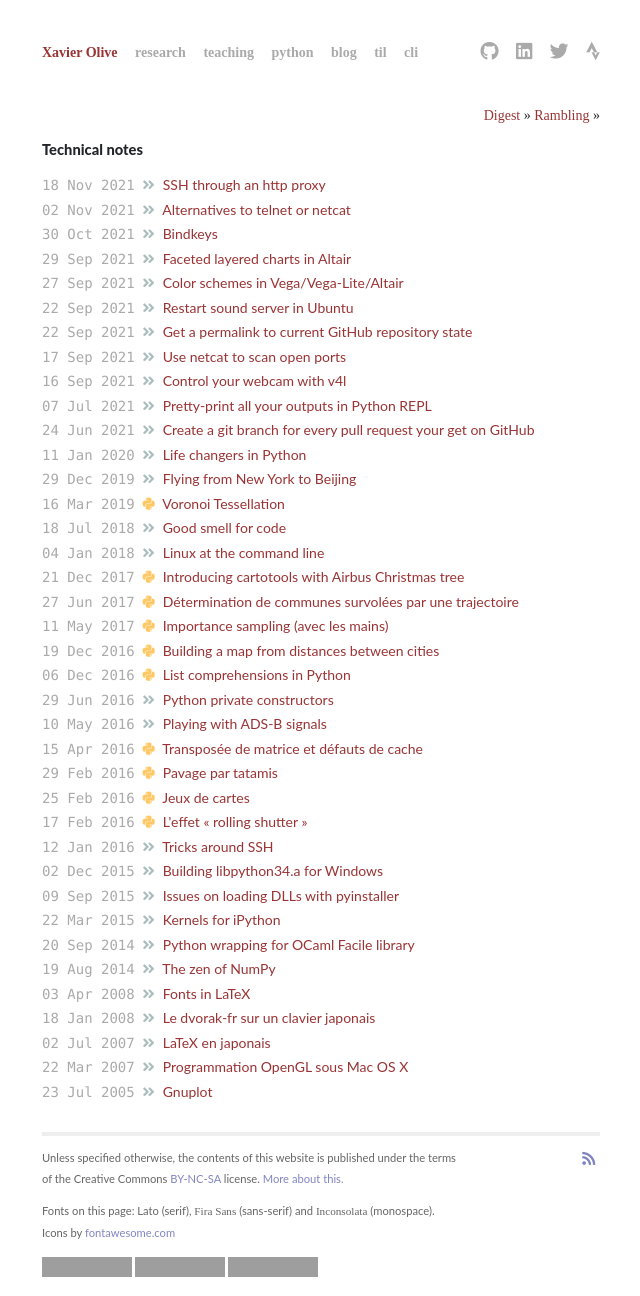
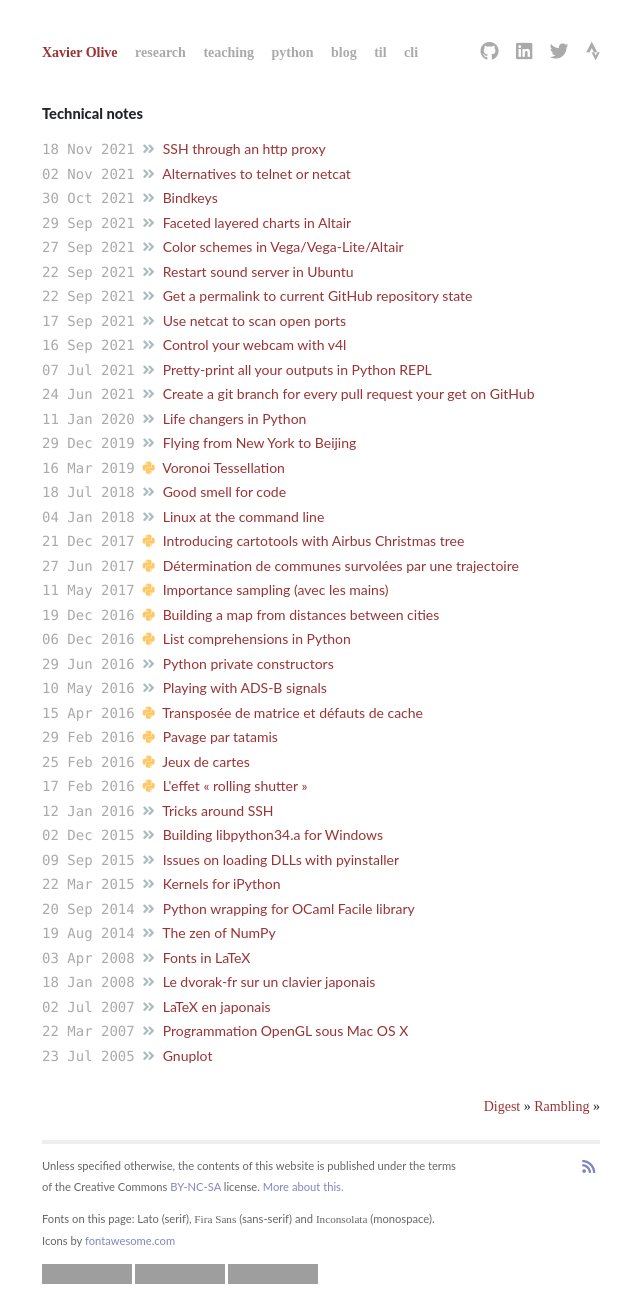
Before and after one commit to xoolive/xoolive.github.io, a Jekyll site: the page built from _pages/blog.html, in a window 1280 px wide. Shown: the whole page, without its empty margins (319-959 px from the left). Built offline with Jekyll 4.4.1, drawn with Linux system fonts in a browser that asks for light colours; nearby versions of some CDN libraries; some web fonts are replaced; a script that is not in the unit is left out; grey boxes are pictures that could not be loaded.

Commit message:
move part

```diff
--- a/_pages/blog.html
+++ b/_pages/blog.html
@@ -5,9 +5,6 @@
 ---
 
 <div id="home">
-  <div class="header">
-    <a href="/digest/">Digest</a> » <a href="/rambling/">Rambling</a> »
-  </div>
   <h1>Technical notes</h1>
   <ul class="posts">
     {% for post in site.posts %} {% if post.tags contains "technical" or
@@ -23,4 +20,7 @@
     </li>
     {% endif %} {% endfor %}
   </ul>
+  <div class="header">
+    <a href="/digest/">Digest</a> » <a href="/rambling/">Rambling</a> »
+  </div>
 </div>
```
